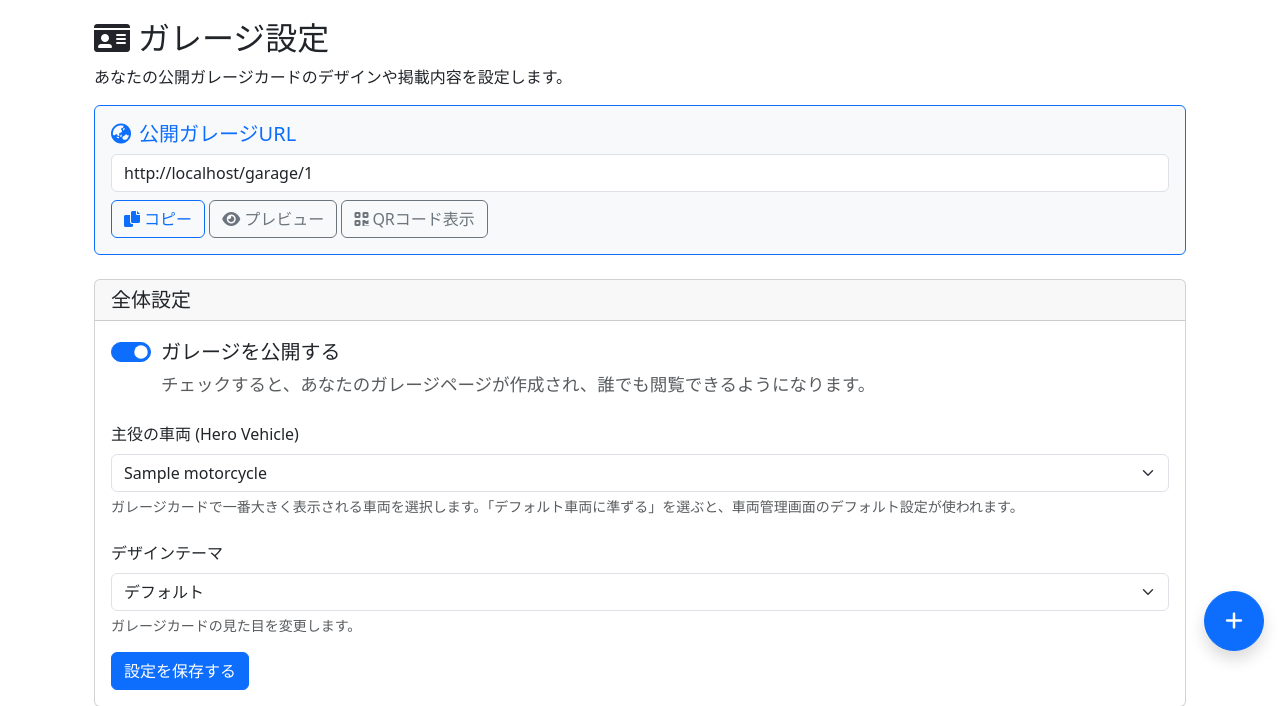
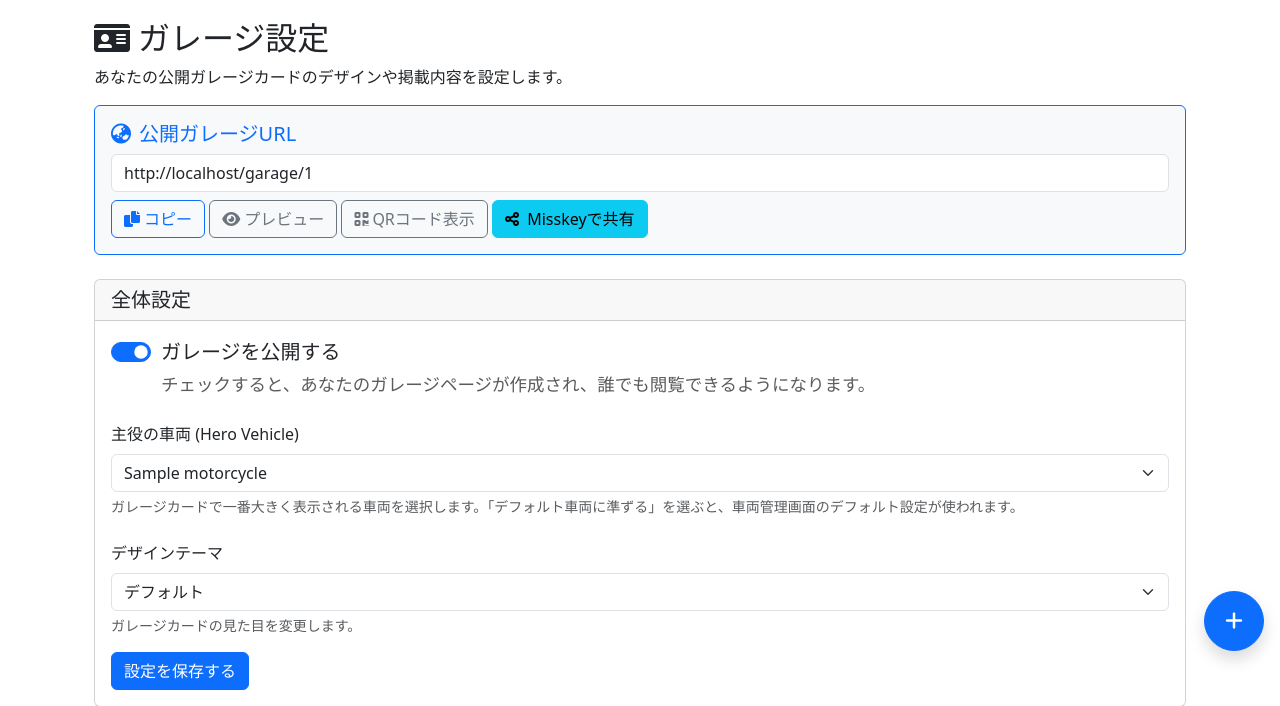
Before and after one commit to hiyokotaisa/motopuppu, a Flask app: page /garage/settings/ in a window 1280 px wide. Shown: the part 133-839 px from the top of the page. Run offline with Flask 3, Linux system fonts and the light colour scheme; a user stored in the database is signed in; tables that the repository leaves empty hold one stand-in row (values such as "Sample post"); grey boxes marked "Sample" are stand-in pictures; some libraries are stand-ins or nearby versions.

Commit message:
feat: ガレージカードのMisskey共有ボタンを追加

```diff
--- a/motopuppu/static/js/misskey_share.js
+++ b/motopuppu/static/js/misskey_share.js
@@ -3,16 +3,13 @@ document.addEventListener('DOMContentLoaded', function() {
     // misskey_instance_domain は base.html でグローバルJavaScript変数として設定されている想定
     // var misskey_instance_domain = {{ misskey_instance_domain | tojson | safe }};
 
-    // ▼▼▼ イベントリスナーの登録方法を「イベント委譲」に変更 ▼▼▼
     document.body.addEventListener('click', function(event) {
-        // クリックされた要素が .btn-share-misskey か、その子要素であるかを確認
-        const shareButton = event.target.closest('.btn-share-misskey');
+        // ▼▼▼【変更】data-share-url 属性を持つボタンも対象にする ▼▼▼
+        const shareButton = event.target.closest('.btn-share-misskey, [data-share-url]');
 
-        // shareButton が見つからない場合は何もしない
         if (!shareButton) {
             return;
         }
-    // ▲▲▲ 変更ここまで ▲▲▲
 
         if (typeof misskey_instance_domain === 'undefined' || !misskey_instance_domain) {
             console.error("Misskey instance domain is not defined in global scope. Check base.html.");
@@ -21,6 +18,35 @@ document.addEventListener('DOMContentLoaded', function() {
         }
 
         const dataset = shareButton.dataset;
+
+        // ▼▼▼【追加】data-share-url 属性がある場合の処理 ▼▼▼
+        if (dataset.shareUrl) {
+            fetch(dataset.shareUrl)
+                .then(response => {
+                    if (!response.ok) {
+                        throw new Error(`Server responded with status: ${response.status}`);
+                    }
+                    return response.json();
+                })
+                .then(data => {
+                    if (data.note_text) {
+                        const encodedText = encodeURIComponent(data.note_text);
+                        const shareUrl = `https://${misskey_instance_domain}/share?text=${encodedText}`;
+                        window.open(shareUrl, '_blank', 'width=600,height=400,noopener,noreferrer');
+                    } else {
+                        console.error("Share note text not found in API response:", data);
+                        alert("共有する内容の取得に失敗しました。");
+                    }
+                })
+                .catch(error => {
+                    console.error('Error fetching share note:', error);
+                    alert('共有内容の取得中にエラーが発生しました。');
+                });
+            return; // このボタンの処理はここで終了
+        }
+        // ▲▲▲【追加】ここまで ▲▲▲
+
+        // --- 以下は既存の data-type 属性を持つボタンの処理 ---
         const recordType = dataset.type;
         const vehicleName = dataset.vehicleName;
         const recordDate = dataset.date; // ISO 8601 format (e.g., "2023-05-08T10:20:30") or YYYY-MM-DD
@@ -153,7 +179,6 @@ document.addEventListener('DOMContentLoaded', function() {
             }
             shareText += baseHashtags + " #活動ログ" + vehicleHashtag;
 
-        // ▼▼▼ 以下を追記 ▼▼▼
         } else if (recordType === 'touring') {
             const title = dataset.title;
             const spotsJson = dataset.spotsJson;
@@ -178,7 +203,6 @@ document.addEventListener('DOMContentLoaded', function() {
             }
 
             shareText += baseHashtags + " #ツーリングログ" + vehicleHashtag;
-        // ▲▲▲ 追記ここまで ▲▲▲
 
         } else if (recordType === 'leaderboard') {
             const circuitName = dataset.circuitName;
@@ -211,8 +235,11 @@ document.addEventListener('DOMContentLoaded', function() {
             const shareUrl = `https://${misskey_instance_domain}/share?text=${encodedText}`;
             window.open(shareUrl, '_blank', 'width=600,height=400,noopener,noreferrer');
         } else {
-            console.warn("Share text was empty for record type:", recordType, "and dataset:", dataset);
-            alert("共有する内容がありません。");
+            // shareUrlも無く、shareTextも生成されなかった場合
+            if (!dataset.shareUrl) {
+                console.warn("Share text was empty for record type:", recordType, "and dataset:", dataset);
+                alert("共有する内容がありません。");
+            }
         }
     });
 });
--- a/motopuppu/templates/garage/settings.html
+++ b/motopuppu/templates/garage/settings.html
@@ -37,6 +37,10 @@
                 </a>
                 <button class="btn btn-outline-secondary" type="button" data-bs-toggle="modal" data-bs-target="#qrCodeModal">
                     <i class="fas fa-qrcode me-1"></i>QRコード表示
+                </button>
+                <button class="btn btn-info" type="button"
+                        data-share-url="{{ url_for('garage_settings.share_garage_note') }}">
+                    <i class="fa-solid fa-share-nodes me-1"></i> Misskeyで共有
                 </button>
             </div>
             {# ▲▲▲【変更はここまで】▲▲▲ #}
--- a/motopuppu/views/garage_settings.py
+++ b/motopuppu/views/garage_settings.py
@@ -1,5 +1,5 @@
 # motopuppu/views/garage_settings.py
-from flask import Blueprint, render_template, redirect, url_for, flash, request
+from flask import Blueprint, render_template, redirect, url_for, flash, request, jsonify
 from flask_login import login_required, current_user
 from .. import db
 from ..models import User, Motorcycle
@@ -77,3 +77,37 @@ def update_details(vehicle_id):
                 flash(f"{getattr(form, field).label.text}: {error}", 'danger')
 
     return redirect(url_for('garage_settings.settings'))
+
+
+@garage_settings_bp.route('/share-note', methods=['GET'])
+@login_required
+def share_garage_note():
+    """ガレージ共有用のMisskeyノートテキストを生成して返すAPIエンドポイント"""
+
+    # ガレージに掲載する設定の車両を取得
+    public_vehicles = Motorcycle.query.filter_by(user_id=current_user.id, show_in_garage=True).order_by(Motorcycle.name).all()
+
+    # ノートのテキストを組み立て
+    note_lines = [
+        f"私のガレージを紹介します！🏍️✨\n"
+    ]
+
+    if public_vehicles:
+        for v in public_vehicles:
+            note_lines.append(f"・{v.maker or '不明'} {v.name}")
+    else:
+        note_lines.append("（まだ掲載している車両がありません）")
+
+    note_lines.append("\n") # 空行
+
+    # 公開URLを追加
+    if current_user.is_garage_public and current_user.public_id:
+        garage_url = url_for('garage.garage_detail', public_id=current_user.public_id, _external=True)
+        note_lines.append(f"詳細はこちらから！\n{garage_url}\n")
+
+    # ハッシュタグ
+    note_lines.append("#もとぷっぷー #ガレージ紹介")
+
+    note_text = "\n".join(note_lines)
+
+    return jsonify({'note_text': note_text})
```
